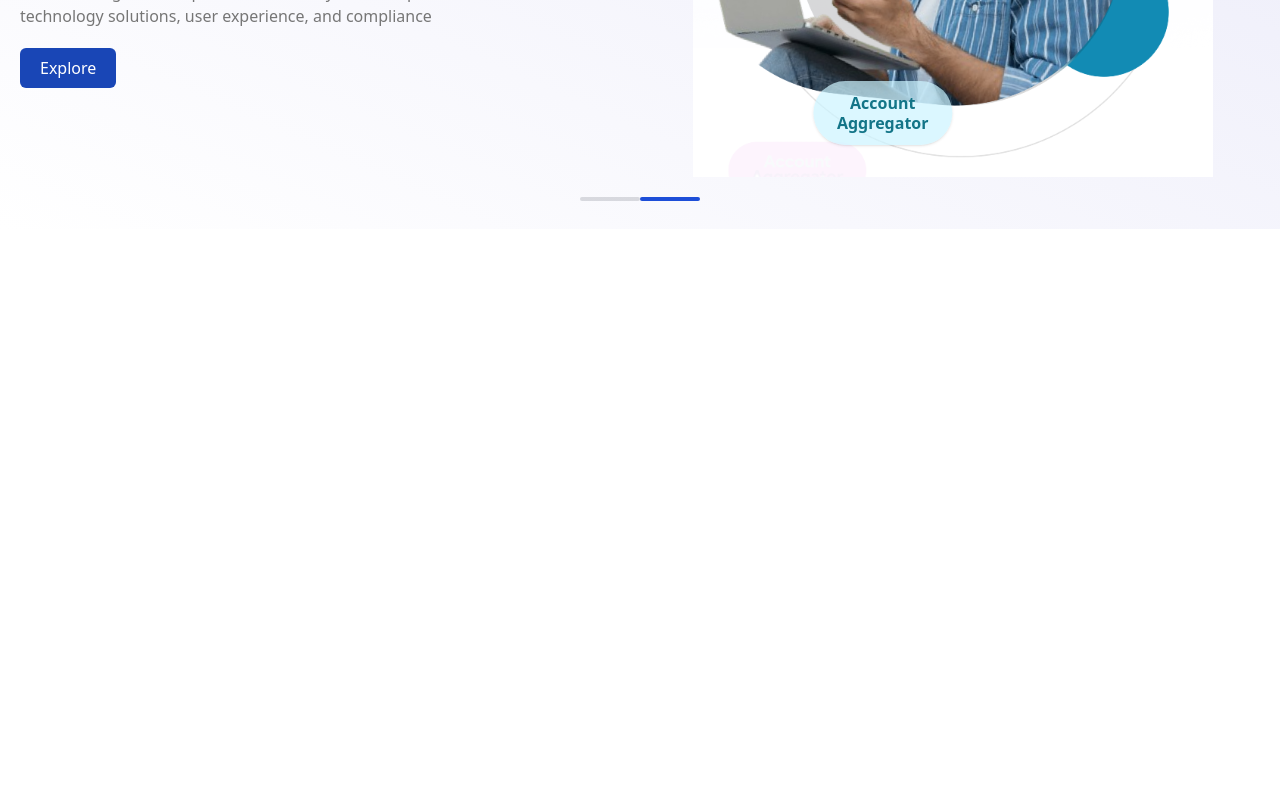
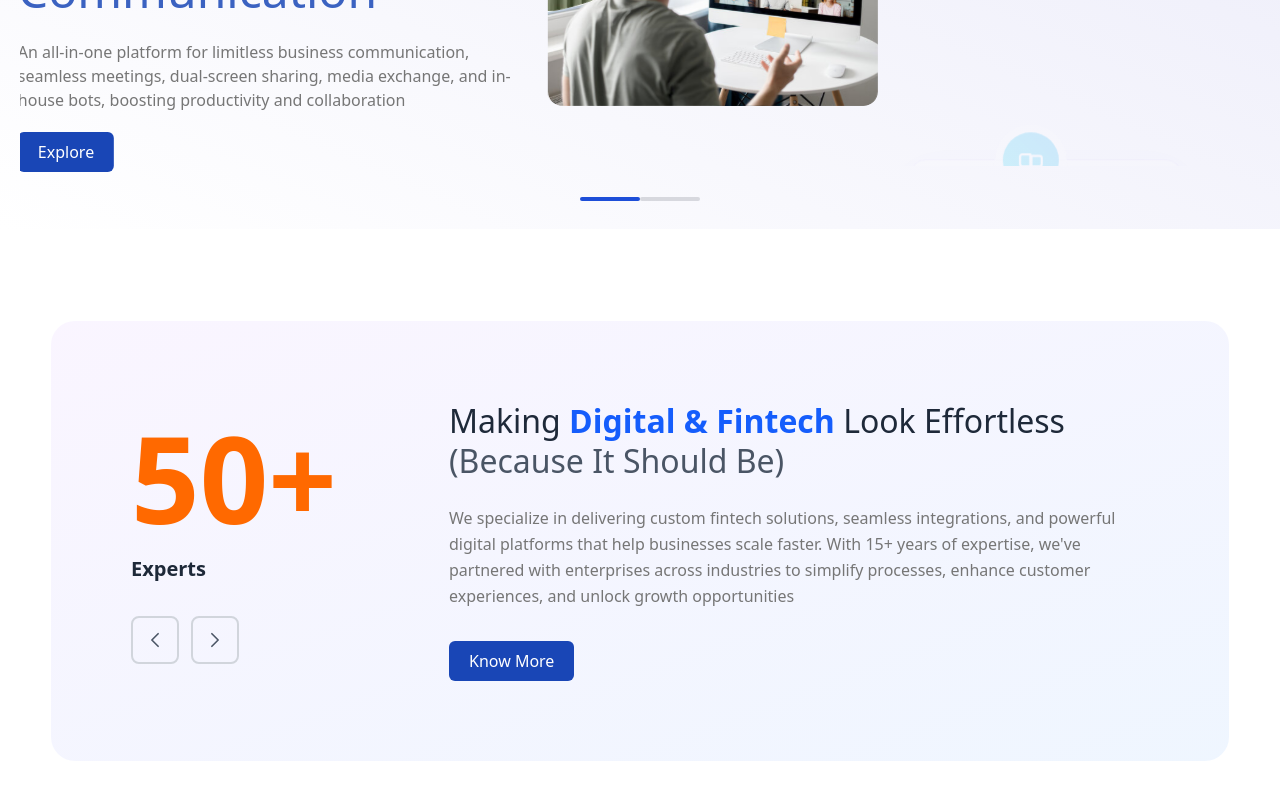
Before and after one commit to Sachin-Engineer/Assignment, a React (Vite) app: page / in a window 1280 px wide. Shown: the part 424-1224 px from the top of the page. Before the commit the page ends 800 px from the top, so only its background shows below. Built offline with nearby package versions, Linux system fonts and the light colour scheme; a web font is replaced by a local one.

Commit message:
Add: expert section

```diff
--- a/src/App.jsx
+++ b/src/App.jsx
@@ -1,5 +1,6 @@
 import Header from "./components/Header"
 import HeroSection from "./components/HeroSection"
+import ExpertsSection from "./components/ExpertsSection"
 
 function App() {
 
@@ -12,6 +13,10 @@ function App() {
       <section className="Hero-Section pl-5 pr-5 pt-3 pb-3">
         <HeroSection />
       </section>
+
+      <section className="pl-5 pr-5 pt-3 pb-3">
+        <ExpertsSection />
+      </section>
     </>
   )
 }
--- /dev/null
+++ b/src/components/ExpertsSection.jsx
@@ -0,0 +1,124 @@
+import React, { useState } from 'react';
+
+const ExpertsSection = () => {
+  const [currentIndex, setCurrentIndex] = useState(0);
+
+  const experts = [
+    {
+      count: "50+",
+      title: "Experts",
+      heading: {
+        main: "Making ",
+        highlight: "Digital & Fintech",
+        rest: " Look Effortless"
+      },
+      subheading: "(Because It Should Be)",
+      description: "We specialize in delivering custom fintech solutions, seamless integrations, and powerful digital platforms that help businesses scale faster. With 15+ years of expertise, we've partnered with enterprises across industries to simplify processes, enhance customer experiences, and unlock growth opportunities"
+    },
+    {
+      count: "100+",
+      title: "Projects",
+      heading: {
+        main: "Delivering ",
+        highlight: "Innovative Solutions",
+        rest: " Worldwide"
+      },
+      subheading: "(Proven Track Record)",
+      description: "From startups to Fortune 500 companies, we've successfully delivered over 100 transformative projects. Our portfolio spans mobile apps, web platforms, blockchain solutions, and enterprise software that drives real business value and measurable results"
+    },
+    {
+      count: "15+",
+      title: "Years",
+      heading: {
+        main: "Building ",
+        highlight: "Trust & Excellence",
+        rest: " Since 2010"
+      },
+      subheading: "(Experience That Counts)",
+      description: "With over 15 years in the industry, we bring deep technical expertise and strategic insight to every project. Our longevity speaks to our commitment to quality, innovation, and building lasting partnerships that help businesses thrive in the digital age"
+    }
+  ];
+
+  const handlePrev = () => {
+    setCurrentIndex((prev) => (prev === 0 ? experts.length - 1 : prev - 1));
+  };
+
+  const handleNext = () => {
+    setCurrentIndex((prev) => (prev === experts.length - 1 ? 0 : prev + 1));
+  };
+
+  return (
+    <div className="w-[95%] mx-auto bg-linear-to-br from-purple-50 to-blue-50 rounded-3xl p-12 md:p-16 lg:p-20 mt-20 mb-20">
+      <div className="flex justify-between gap-12 items-center">
+        {/* Left Side - Counter Section */}
+        <div className="flex flex-col items-start w-fit">
+          <div className="mb-8 transition-all duration-500 ease-in-out">
+            <h2 className="text-8xl md:text-[120px] font-bold text-orange-500 leading-none mb-4">
+              {experts[currentIndex].count}
+            </h2>
+            <p className="text-[20px] font-semibold text-gray-800">
+              {experts[currentIndex].title}
+            </p>
+          </div>
+
+          {/* Navigation Arrows */}
+          <div className="flex gap-3">
+            <button
+              onClick={handlePrev}
+              className="w-12 h-12 border-2 border-gray-300 rounded-lg flex items-center justify-center hover:bg-gray-100 transition-colors"
+              aria-label="Previous"
+            >
+              <svg
+                xmlns="http://www.w3.org/2000/svg"
+                fill="none"
+                viewBox="0 0 24 24"
+                strokeWidth={2}
+                stroke="currentColor"
+                className="w-5 h-5 text-gray-600"
+              >
+                <path strokeLinecap="round" strokeLinejoin="round" d="M15.75 19.5L8.25 12l7.5-7.5" />
+              </svg>
+            </button>
+            <button
+              onClick={handleNext}
+              className="w-12 h-12 border-2 border-gray-300 rounded-lg flex items-center justify-center hover:bg-gray-100 transition-colors"
+              aria-label="Next"
+            >
+              <svg
+                xmlns="http://www.w3.org/2000/svg"
+                fill="none"
+                viewBox="0 0 24 24"
+                strokeWidth={2}
+                stroke="currentColor"
+                className="w-5 h-5 text-gray-600"
+              >
+                <path strokeLinecap="round" strokeLinejoin="round" d="M8.25 4.5l7.5 7.5-7.5 7.5" />
+              </svg>
+            </button>
+          </div>
+        </div>
+
+        {/* Right Side - Content Section */}
+        <div className="w-[700px] flex flex-col items-start transition-all duration-500 ease-in-out">
+          <h1 className="text-4xl md:text-[32px] font-normal text-gray-800 mb-6 leading-tight">
+            {experts[currentIndex].heading.main}
+            <span className="text-blue-600 font-semibold">{experts[currentIndex].heading.highlight}</span>
+            {experts[currentIndex].heading.rest}
+            <br />
+            <span className="text-gray-600">{experts[currentIndex].subheading}</span>
+          </h1>
+
+          <p className="text-[#767676] text-[16px] text-wrap:nowrap mb-8 leading-relaxed">
+            {experts[currentIndex].description}
+          </p>
+
+          <button className="pt-2 pb-2 pl-5 pr-5 bg-[#1946b6] text-white rounded-md cursor-pointer hover:bg-blue-700 transition-colors">
+            Know More
+          </button>
+        </div>
+      </div>
+    </div>
+  );
+};
+
+export default ExpertsSection;
```
